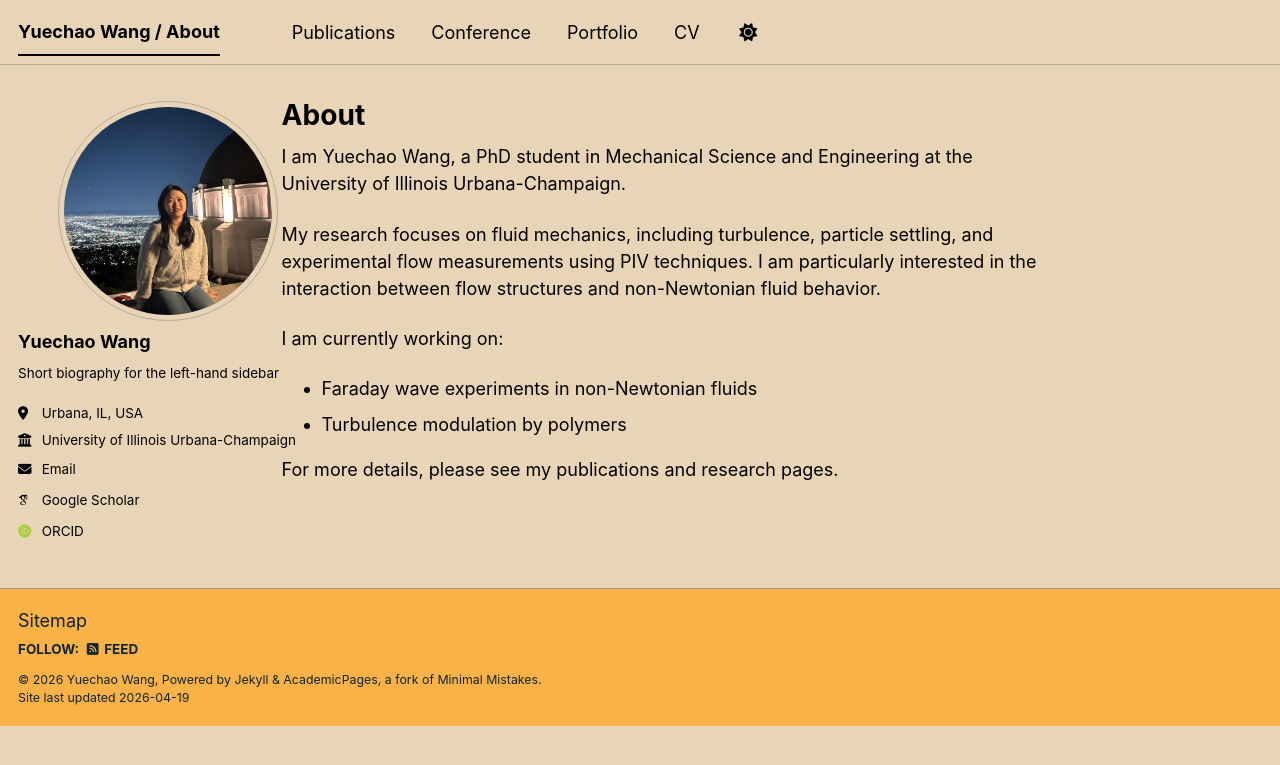
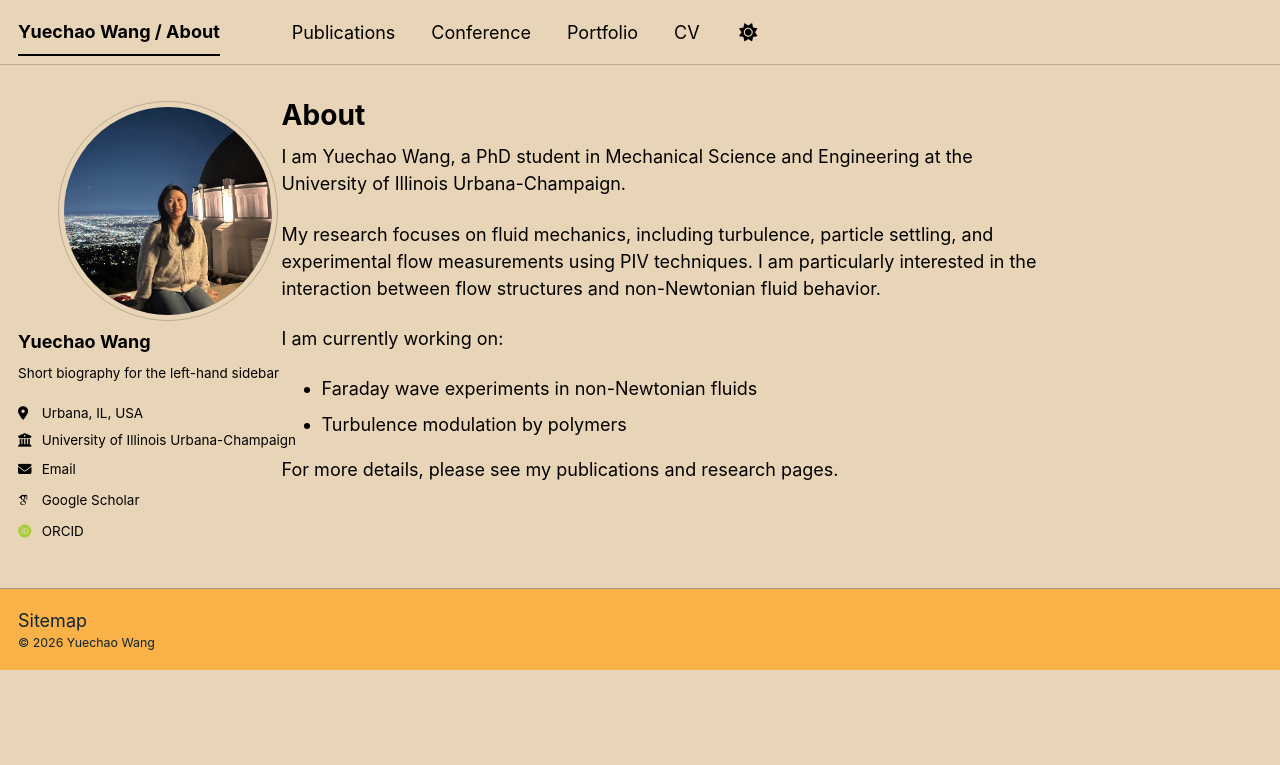
Before and after one commit to wyccc-my/wyccc-my.github.io, a Jekyll site: the page built from _pages/about.md, in a window 1280 px wide. Shown: the top 765 px of the page. Built offline with Jekyll 4.4.1, drawn with Linux system fonts in a browser that asks for light colours; some web fonts are replaced; a script bundle is joined from its source files by our own code; library files that are not in the unit come from our copies.

Commit message:
Update footer.html

```diff
--- a/_includes/footer.html
+++ b/_includes/footer.html
@@ -1,25 +1,5 @@
 {% include base_path %}
 
-{% if site.author.github or site.author.bitbucket or site.atom_feed.hide != true %}
-<div class="page__footer-follow">
-  <ul class="social-icons">
-    {% if site.data.ui-text[site.locale].follow_label %}
-      <li><strong>{{ site.data.ui-text[site.locale].follow_label }}</strong></li>
-    {% endif %}
-    {% if site.author.github %}
-      <li><a href="https://github.com/{{ site.author.github }}"><i class="fab fa-github" aria-hidden="true"></i> GitHub</a></li>
-    {% endif %}
-    {% if site.author.bitbucket %}
-      <li><a href="https://bitbucket.org/{{ site.author.bitbucket }}"><i class="fab fa-bitbucket" aria-hidden="true"></i> Bitbucket</a></li>
-    {% endif %}
-    {% if site.atom_feed.hide != true %}
-    <li><a href="{% if site.atom_feed.path %}{{ site.atom_feed.path }}{% else %}{{ base_path }}/feed.xml{% endif %}"><i class="fa fa-fw fa-rss-square" aria-hidden="true"></i> {{ site.data.ui-text[site.locale].feed_label | default: "Feed" }}</a></li>
-    {% endif %}
-  </ul>
+<div class="page__footer-copyright">
+  &copy; {{ site.time | date: '%Y' }} Yuechao Wang
 </div>
-{% endif %}
-
-<div class="page__footer-copyright">
-  &copy; {{ site.time | date: '%Y' }} {{ site.name | default: site.title }}, {{ site.data.ui-text[site.locale].powered_by | default: "Powered by" }} <a href="https://jekyllrb.com" rel="nofollow">Jekyll</a> &amp; <a href="https://github.com/academicpages/academicpages.github.io">AcademicPages</a>, a fork of <a href="https://mademistakes.com/work/minimal-mistakes-jekyll-theme/" rel="nofollow">Minimal Mistakes</a>.<br />
-  Site last updated {{ "now" | date: '%Y-%m-%d' }}
-</div>
```
